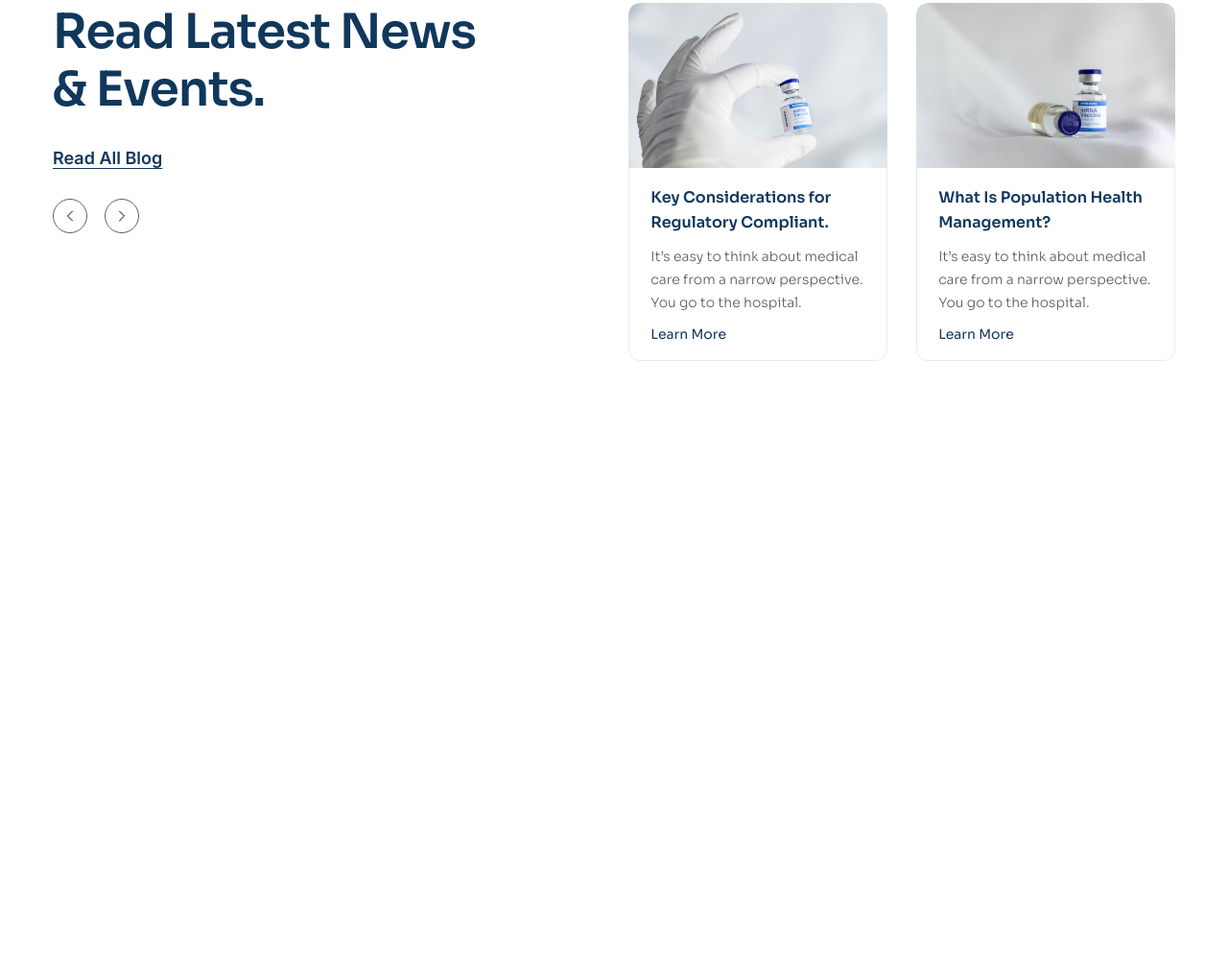
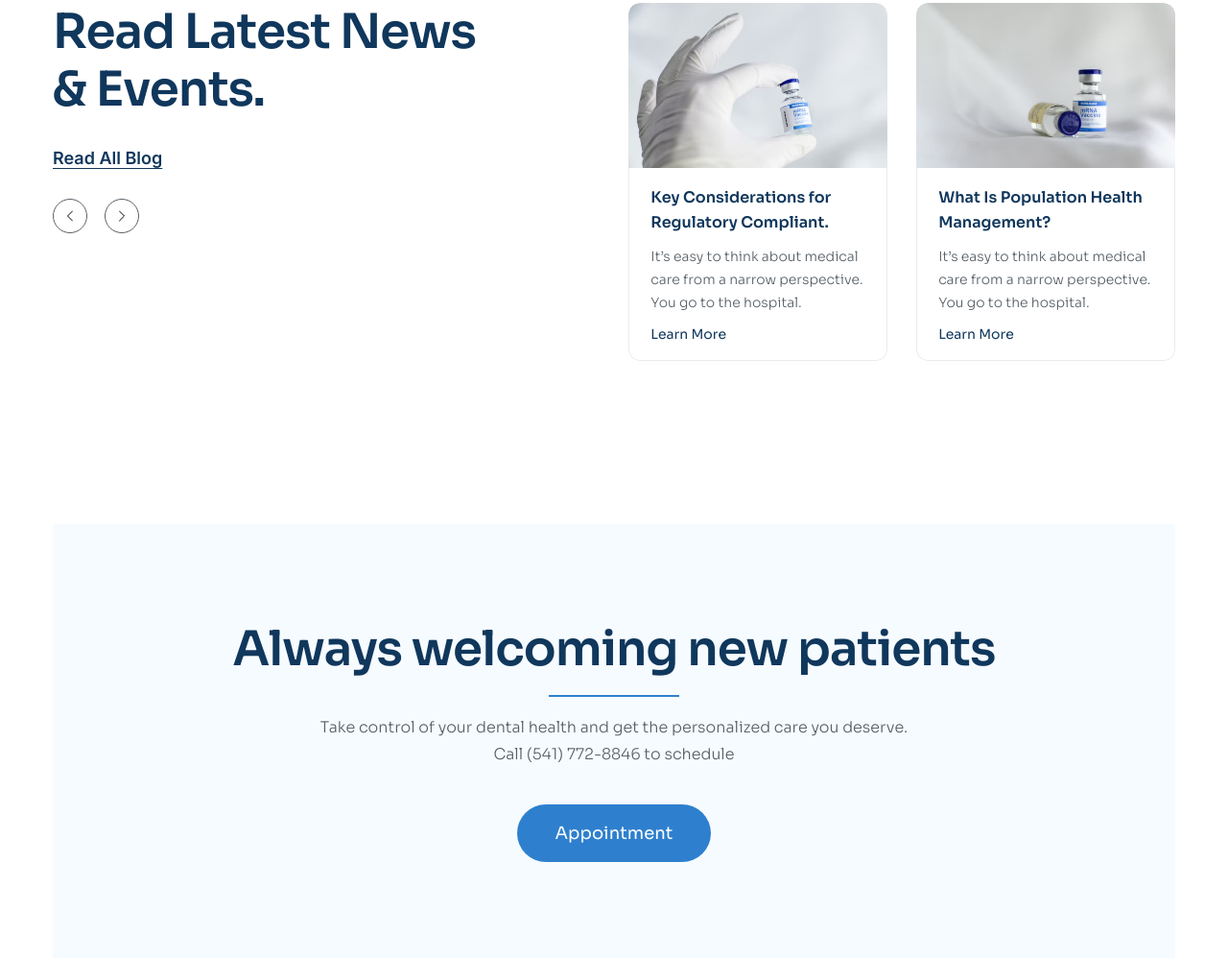
Before and after one commit to nhannh196/htmlcss-project-03, a plain HTML site: page index.html in a window 1280 px wide. Shown: the part 5054-6052 px from the top of the page at 96% size. Before the commit the page ends 5530 px from the top, so only its background shows below. Drawn offline with Linux system fonts and the light colour scheme.

Commit message:
finished appointment

```diff
--- a/assets/css/styles.css
+++ b/assets/css/styles.css
@@ -727,3 +727,43 @@ a {
 .blog__item-learn-more:hover {
     color: #2e80ce;
 }
+
+/* ------------------------------------------------------- Appointment ------------------------------------------------------- */
+.appointment {
+    margin-top: 70px;
+}
+
+.appointment-layout {
+    text-align: center;
+    padding: 100px 178px;
+    background: #f6fbff;
+}
+
+.appointment__heading {
+    display: inline-flex;
+    flex-direction: column;
+    align-items: center;
+    row-gap: 18px;
+}
+
+.appointment__heading::after {
+    content: "";
+    width: 136px;
+    height: 2px;
+    background-color: #2e80ce;
+}
+
+.appointment__desc {
+    width: 76%;
+    margin: 18px auto 0;
+    color: #575f66;
+    font-size: 1.6rem;
+    font-style: normal;
+    font-weight: 300;
+    line-height: 1.75; /* 175% */
+}
+
+.appointment__btn{
+    margin-top: 38px;
+    padding: 15px 40px;
+}
--- a/index.html
+++ b/index.html
@@ -627,6 +627,23 @@
                     </div>
                 </div>
             </section>
+
+            <!-- Appointment -->
+            <section class="appointment">
+                <div class="container">
+                    <div class="appointment-layout">
+                        <h2 class="appointment__heading heading-2">
+                            Always welcoming new patients
+                        </h2>
+                        <p class="appointment__desc desc">
+                            Take control of your dental health and get the
+                            personalized care you deserve. Call (541) 772-8846
+                            to schedule
+                        </p>
+                        <a href="#!" class="appointment__btn btn">Appointment</a>
+                    </div>
+                </div>
+            </section>
         </main>
     </body>
 </html>
```
